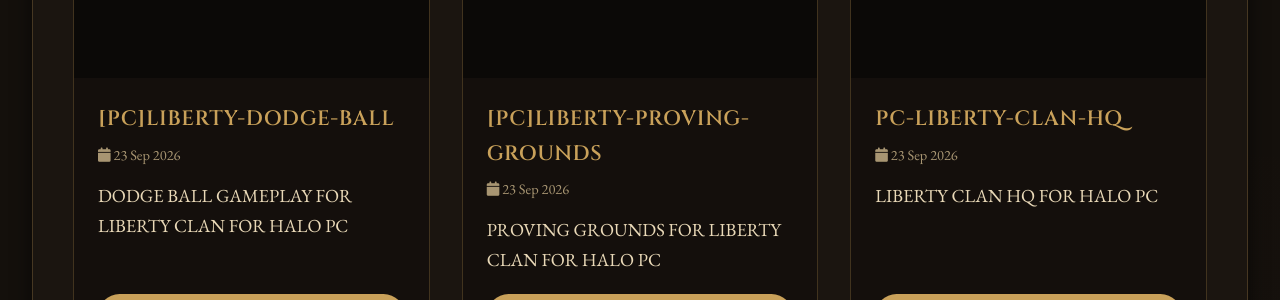
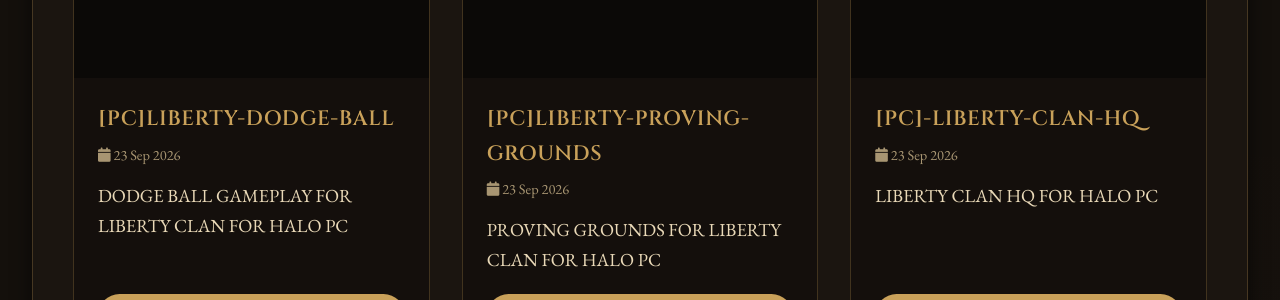
Before and after one commit to Chalwk/NC-Halo-Maps, a Jekyll site: the page built from maps.html, in a window 1280 px wide and 900 px high, scrolled down 2714 px. Shown: the part 155-455 px from the top of the window. Built offline with Jekyll 4.4.1, drawn with Linux system fonts in a browser that asks for light colours.

```diff
--- a/_data/releases.json
+++ b/_data/releases.json
@@ -324,7 +324,7 @@
   {
     "id": 394744829,
     "tag": "PC-LIBERTY-CLAN-HQ",
-    "name": "PC-LIBERTY-CLAN-HQ",
+    "name": "[PC]-LIBERTY-CLAN-HQ",
     "body": "LIBERTY CLAN HQ FOR HALO PC",
     "prerelease": false,
     "published_at": "2026-09-23T14:27:44Z",
```
